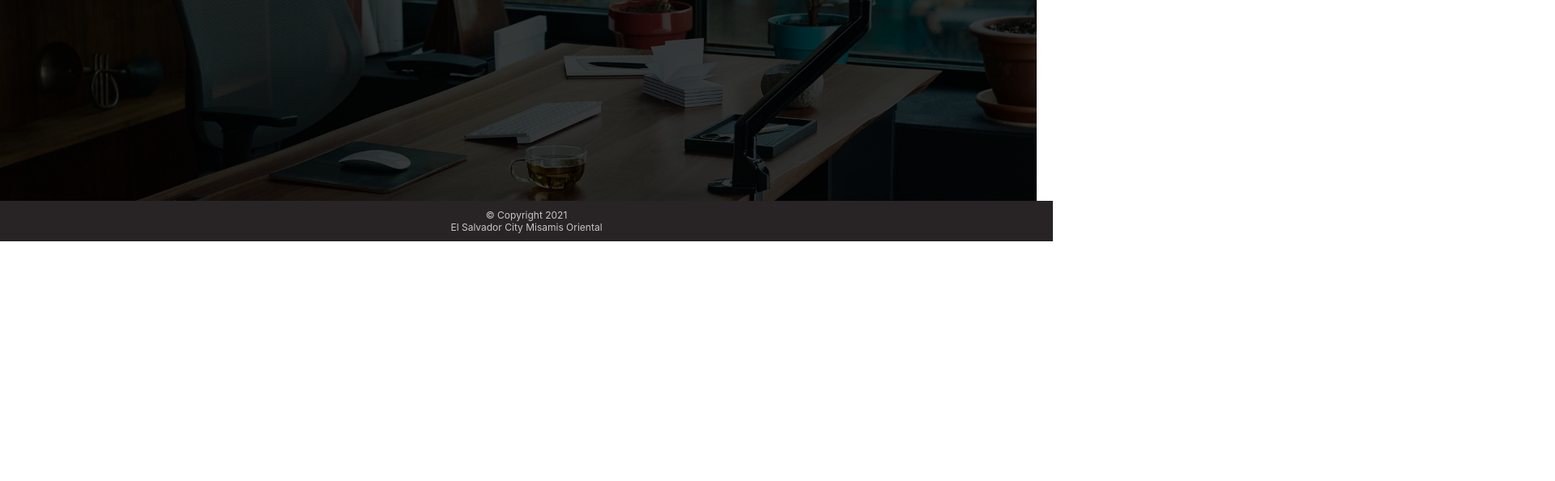
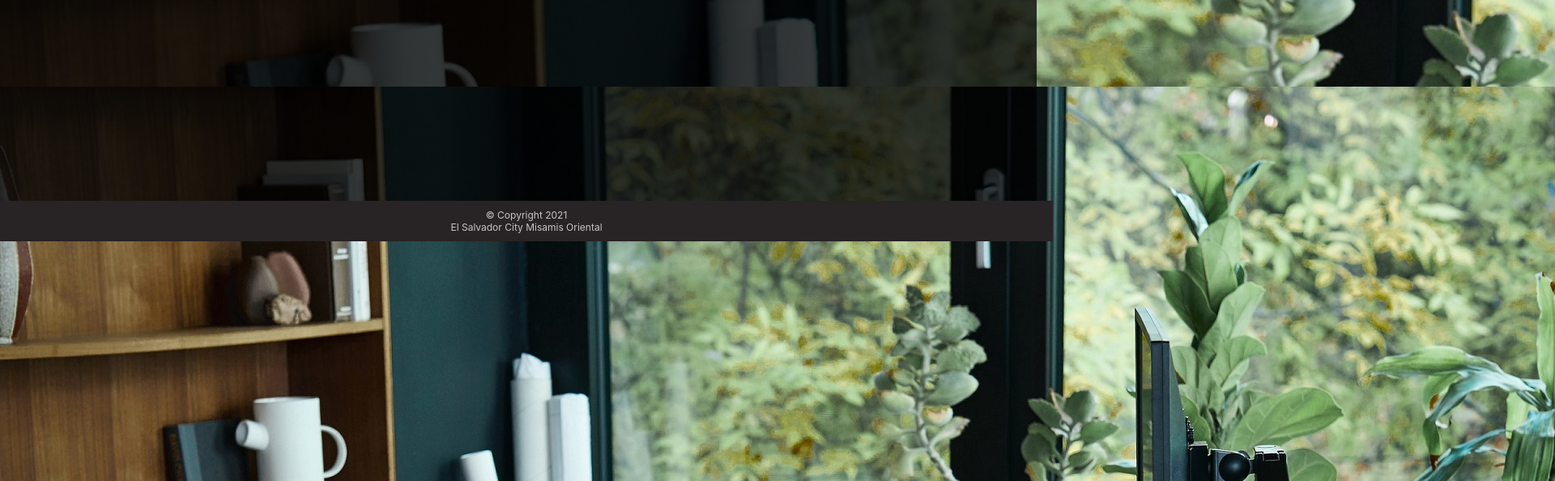
Before and after one commit to albertgebmanapsal/agm, a plain HTML site: page index.html in a window 1280 px wide. Shown: the part 502-1096 px from the top of the page at 81% size, 1920 px wide, since content can reach past the window. Before the commit the page ends 800 px from the top, so only its background shows below. Drawn offline with Linux system fonts and the light colour scheme.

Commit message:
>Git push

```diff
--- a/index.html
+++ b/index.html
@@ -71,6 +71,7 @@
         </div>
         <!--------------------------------------------- FOOTER SECTION - END ----------------------------------------------->
         </div>
+        <img src='/images/background.jpg'>
     </body>
 
 </html>
```
